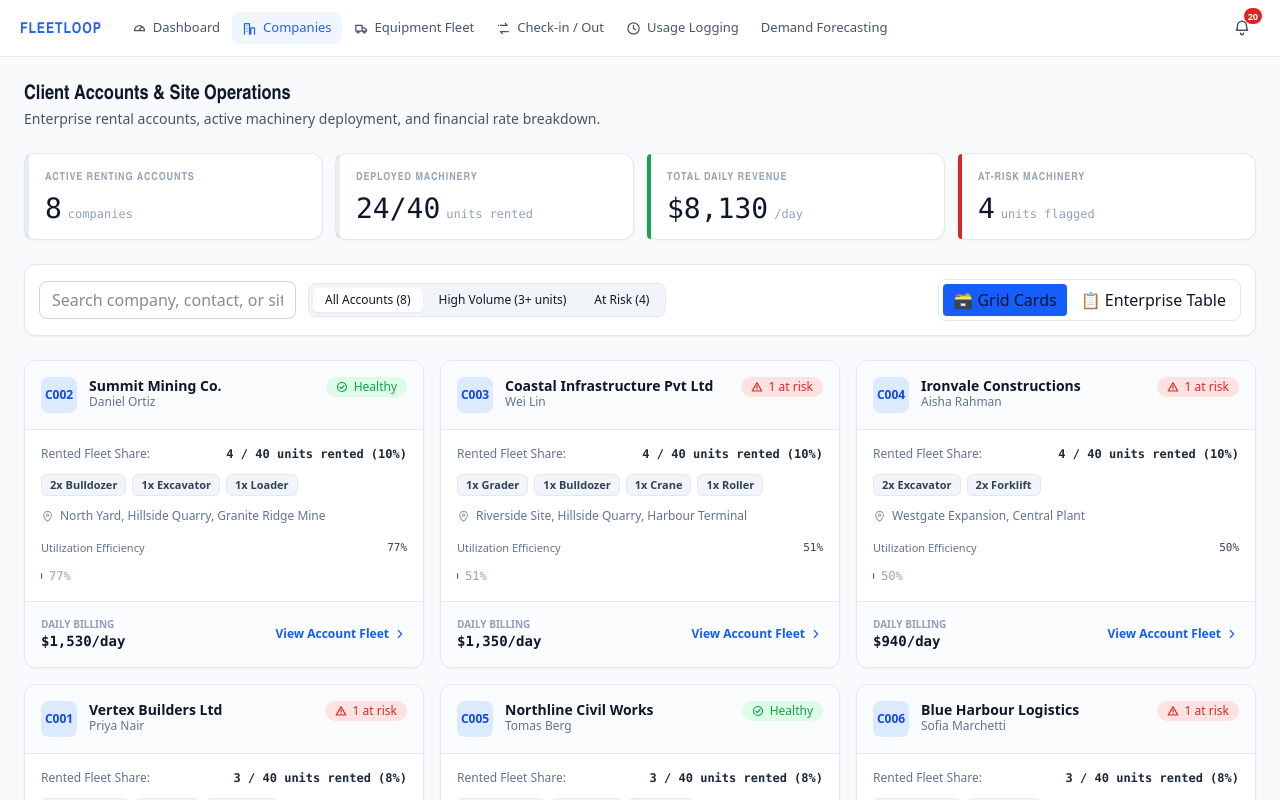
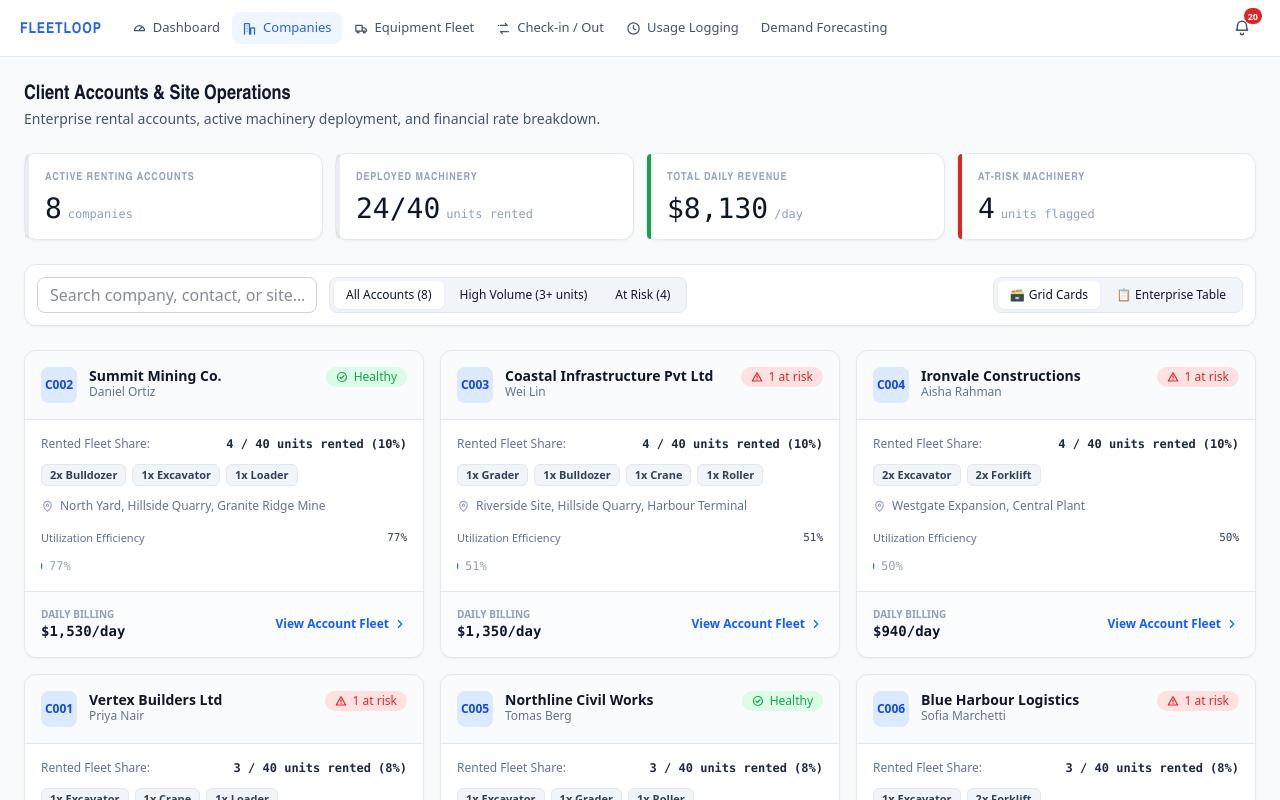
Before and after one commit to Mohamed-Muzammil/Rental_Tracking_System, a React (Vite) app: page /admin/companies in a window 1280 px wide. Shown: the top 800 px of the page. Built offline with nearby package versions, Linux system fonts and the light colour scheme.

Commit message:
Fix toolbar pixel-perfect alignment and replace harsh red At Risk button with clean normal active tab styling

```diff
--- a/src/pages/admin/Companies.jsx
+++ b/src/pages/admin/Companies.jsx
@@ -117,20 +117,20 @@ export default function Companies() {
         />
       </div>
 
-      {/* Industrial Control Toolbar */}
+      {/* Industrial Control Toolbar — Pixel-Perfect Baseline Alignment */}
       <div
-        className="flex flex-wrap items-center justify-between gap-4 rounded-xl border bg-white p-3.5 shadow-xs"
+        className="flex flex-wrap items-center justify-between gap-4 rounded-xl border bg-white p-3 shadow-xs"
         style={{ borderColor: 'var(--border)' }}
       >
         <div className="flex flex-wrap items-center gap-3">
-          {/* Search Input */}
-          <div className="relative min-w-[240px]">
+          {/* Search Input Box (Height h-9 = 36px) */}
+          <div className="relative min-w-[280px]">
             <input
               type="text"
               placeholder="Search company, contact, or site..."
               value={searchQuery}
               onChange={(e) => setSearchQuery(e.target.value)}
-              className="w-full rounded-lg border px-3 py-1.5 text-xs outline-hidden font-medium"
+              className="h-9 w-full rounded-lg border px-3 text-xs outline-hidden font-medium"
               style={{
                 background: 'var(--bg-surface-raised)',
                 borderColor: 'var(--border-strong)',
@@ -139,28 +139,28 @@ export default function Companies() {
             />
           </div>
 
-          {/* Account Filter Pills */}
-          <div className="flex items-center gap-1 rounded-lg bg-slate-100 p-1 border border-slate-200 text-xs">
+          {/* Account Filter Segmented Control (Height h-9 = 36px) */}
+          <div className="flex h-9 items-center gap-1 rounded-lg bg-slate-100 p-1 border border-slate-200 text-xs">
             <button
               onClick={() => setFilterMode('all')}
-              className={`rounded-md px-3 py-1 text-xs font-bold transition-all ${
-                filterMode === 'all' ? 'bg-white text-blue-600 shadow-xs' : 'text-slate-500 hover:text-slate-800'
+              className={`flex h-7 items-center rounded-md px-3 text-xs font-bold transition-all ${
+                filterMode === 'all' ? 'bg-white text-blue-600 shadow-xs' : 'text-slate-600 hover:text-slate-900'
               }`}
             >
               All Accounts ({groups.length})
             </button>
             <button
               onClick={() => setFilterMode('highVolume')}
-              className={`rounded-md px-3 py-1 text-xs font-bold transition-all ${
-                filterMode === 'highVolume' ? 'bg-white text-blue-600 shadow-xs' : 'text-slate-500 hover:text-slate-800'
+              className={`flex h-7 items-center rounded-md px-3 text-xs font-bold transition-all ${
+                filterMode === 'highVolume' ? 'bg-white text-blue-600 shadow-xs' : 'text-slate-600 hover:text-slate-900'
               }`}
             >
               High Volume (3+ units)
             </button>
             <button
               onClick={() => setFilterMode('atRisk')}
-              className={`rounded-md px-3 py-1 text-xs font-bold transition-all ${
-                filterMode === 'atRisk' ? 'bg-rose-600 text-white shadow-xs' : 'text-slate-500 hover:text-slate-800'
+              className={`flex h-7 items-center rounded-md px-3 text-xs font-bold transition-all ${
+                filterMode === 'atRisk' ? 'bg-white text-blue-600 shadow-xs' : 'text-slate-600 hover:text-slate-900'
               }`}
             >
               At Risk ({groups.filter((g) => g.atRisk > 0).length})
@@ -168,23 +168,23 @@ export default function Companies() {
           </div>
         </div>
 
-        {/* View Mode Toggle */}
-        <div className="flex items-center gap-1 rounded-lg border p-1" style={{ borderColor: 'var(--border)' }}>
+        {/* View Mode Toggle (Height h-9 = 36px) */}
+        <div className="flex h-9 items-center gap-1 rounded-lg bg-slate-100 p-1 border border-slate-200 text-xs">
           <button
             onClick={() => setViewMode('grid')}
-            className={`rounded px-2.5 py-1 text-xs font-bold transition-all ${
-              viewMode === 'grid' ? 'bg-blue-600 text-white shadow-xs' : 'text-slate-500 hover:text-slate-800'
+            className={`flex h-7 items-center gap-1 rounded-md px-3 text-xs font-bold transition-all ${
+              viewMode === 'grid' ? 'bg-white text-blue-600 shadow-xs' : 'text-slate-600 hover:text-slate-900'
             }`}
           >
-            🗃️ Grid Cards
+            <span>🗃️</span> Grid Cards
           </button>
           <button
             onClick={() => setViewMode('table')}
-            className={`rounded px-2.5 py-1 text-xs font-bold transition-all ${
-              viewMode === 'table' ? 'bg-blue-600 text-white shadow-xs' : 'text-slate-500 hover:text-slate-800'
+            className={`flex h-7 items-center gap-1 rounded-md px-3 text-xs font-bold transition-all ${
+              viewMode === 'table' ? 'bg-white text-blue-600 shadow-xs' : 'text-slate-600 hover:text-slate-900'
             }`}
           >
-            📋 Enterprise Table
+            <span>📋</span> Enterprise Table
           </button>
         </div>
       </div>
```
